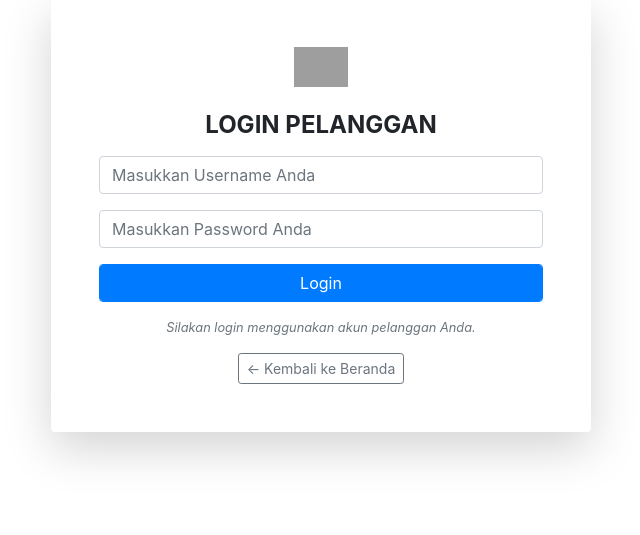
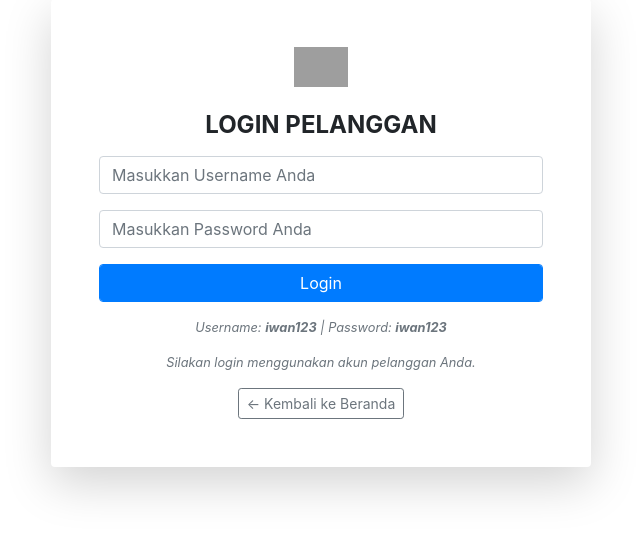
Before and after one commit to Iwan92598/Harznetcom, a CodeIgniter app: page /siteharznet/user_auth/login in a window 1280 px wide. Shown: the part 49-584 px from the top of the page, without its empty margins (319-959 px from the left). Run offline with CodeIgniter, Linux system fonts and the light colour scheme; grey boxes are pictures that could not be loaded.

Commit message:
nambah username dan pw di bawah formloginuser

```diff
--- a/application/views/users/login_users.php
+++ b/application/views/users/login_users.php
@@ -84,6 +84,10 @@
                         </form>
 
                         <div class="mt-3 text-center small text-muted">
+                <em>Username: <strong>iwan123</strong> | Password: <strong>iwan123</strong></em>
+              </div>
+
+                        <div class="mt-3 text-center small text-muted">
                             <em>Silakan login menggunakan akun pelanggan Anda.</em>
                         </div>
 
```
